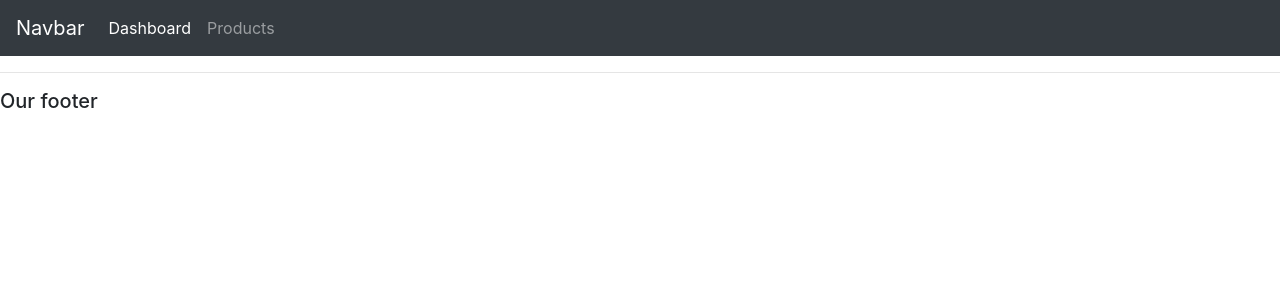
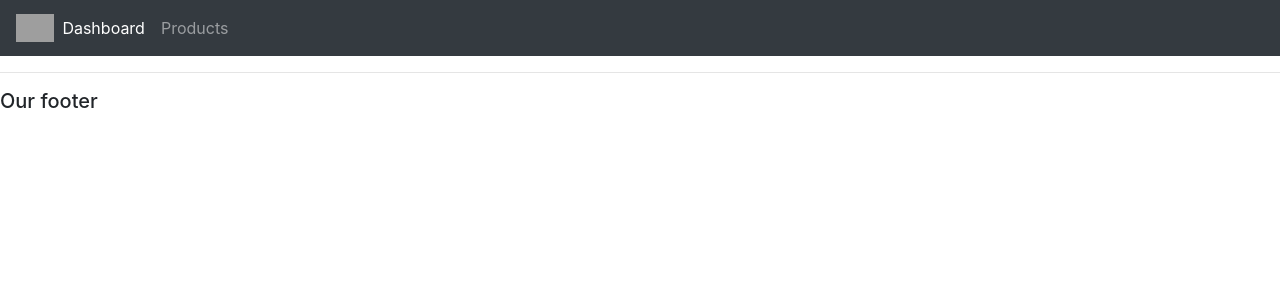
Before and after one commit to abantika-saha/Customer-Management-Website, a Django app: template accounts/templates/accounts/main.html in a window 1280 px wide. Shown: the top 300 px of the page. Run offline with Django 3.2, Linux system fonts and the light colour scheme; the template is opened without the code that fills it, so the values that code supplies are empty; some libraries are stand-ins or nearby versions; grey boxes are pictures that could not be loaded.

Commit message:
Update navbar.html

```diff
--- a/accounts/templates/accounts/navbar.html
+++ b/accounts/templates/accounts/navbar.html
@@ -1,5 +1,7 @@
+{% load static %}
+
 <nav class="navbar navbar-expand-lg navbar-dark bg-dark">
-    <a class="navbar-brand" href="#">Navbar</a>
+  <img src="{% static 'images/logo.png' %}" style="width: 3vw; min-width: 4px;"/>
   <button class="navbar-toggler" type="button" data-toggle="collapse" data-target="#navbarNav" aria-controls="navbarNav" aria-expanded="false" aria-label="Toggle navigation">
     <span class="navbar-toggler-icon"></span>
   </button>
```
Lines whose indentation alone changed are shown as unchanged.
